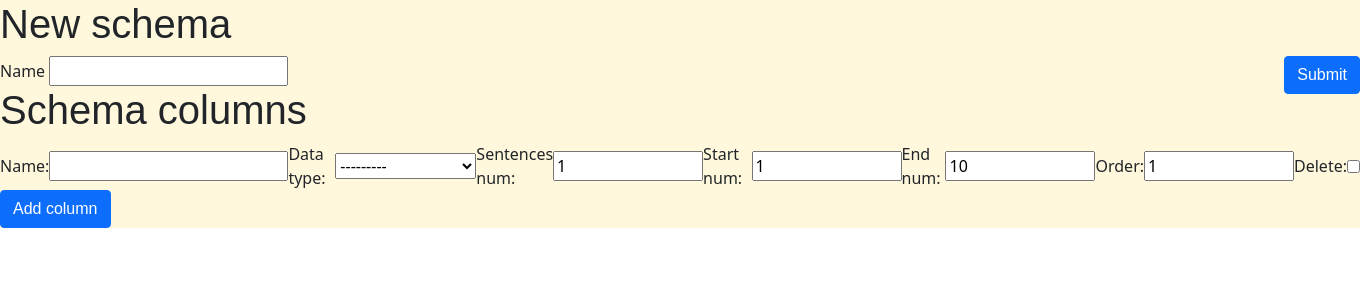
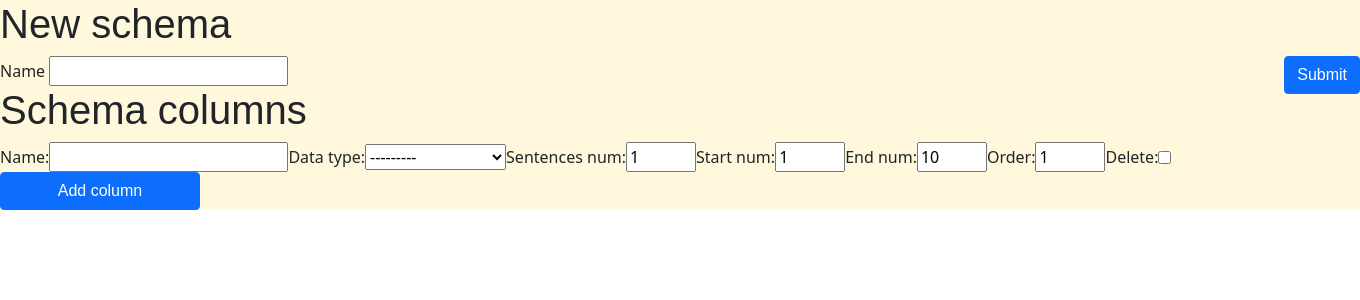
Before and after one commit to MarianaDrozd/django_fake_data_generator, a Django app: page /schemas/create in a window 1360 px wide. Shown: the part 110-410 px from the top of the page. Run offline with Django 4.2, Linux system fonts and the light colour scheme; some web fonts are replaced.

Commit message:
Change width of some fields and fix button

```diff
--- a/data_schemas/static/css/styles.css
+++ b/data_schemas/static/css/styles.css
@@ -41,9 +41,13 @@ a, h1, th, td, button {
 /*}*/
 
 input[type=number] {
-  width: 150px;
+  width: 70px;
 }
 
+.add-column-button {
+  display: block;
+  width: 200px;
+}
 .index {
   color: black;
   font-family: "Sofia", sans-serif;
--- a/templates/data_schemas/dataschema_form.html
+++ b/templates/data_schemas/dataschema_form.html
@@ -18,7 +18,8 @@
                 {{ forms.as_table }}
             </div>
         {% endfor %}
-        <button id="add-form" type="button" class="btn btn-primary">Add column</button>
+
+        <a id="add-form" type="button" class="btn btn-primary add-column-button">Add column</a>
     </form>
 
     <script>
@@ -40,6 +41,7 @@
 
                 formNum++
                 newForm.innerHTML = newForm.innerHTML.replace(formRegex, `schema_column-${formNum}-`)
+                container.insertBefore(document.createElement("br"), addButton);
                 container.insertBefore(newForm, addButton)
 
                 totalForms.setAttribute('value', `${formNum + 1}`)
```
